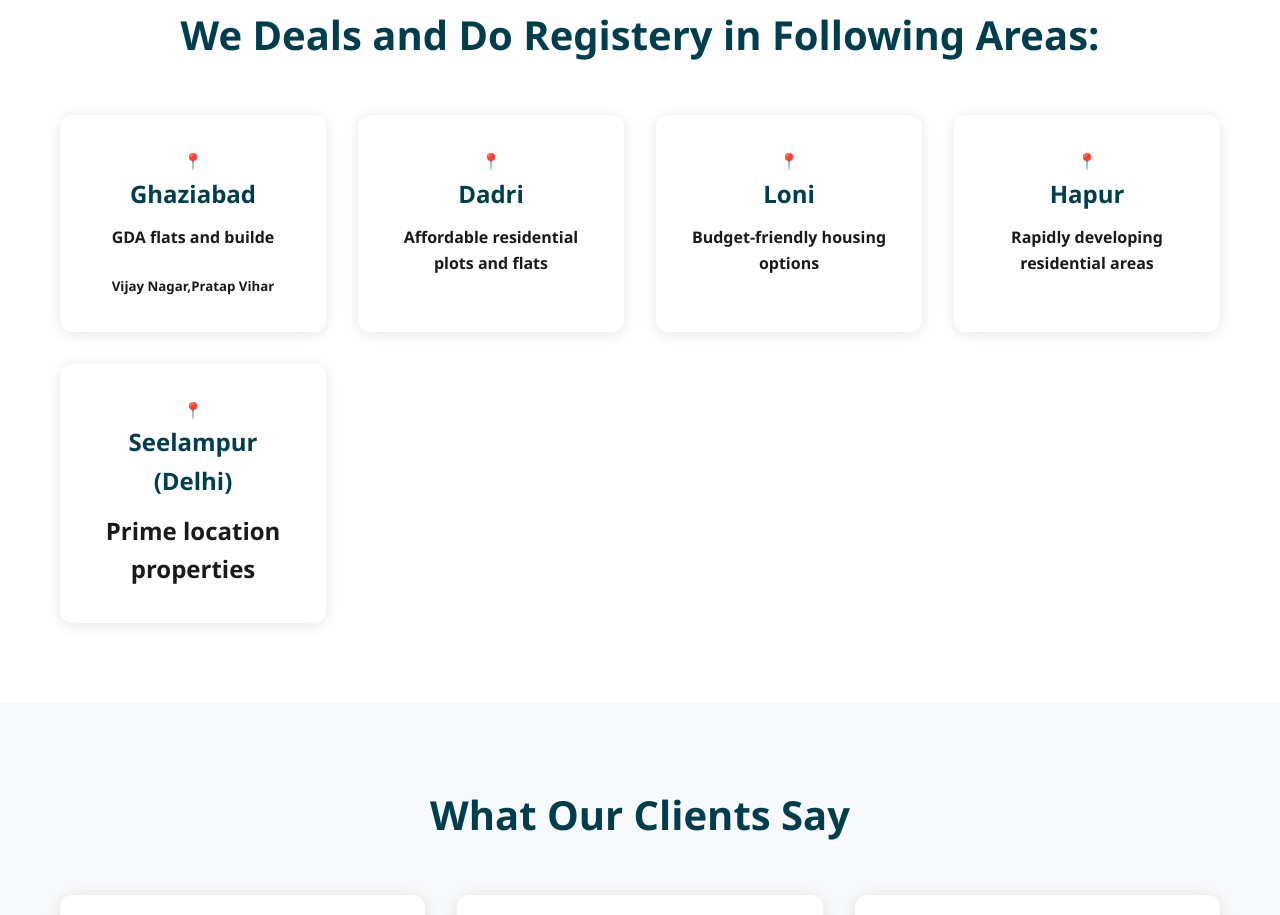
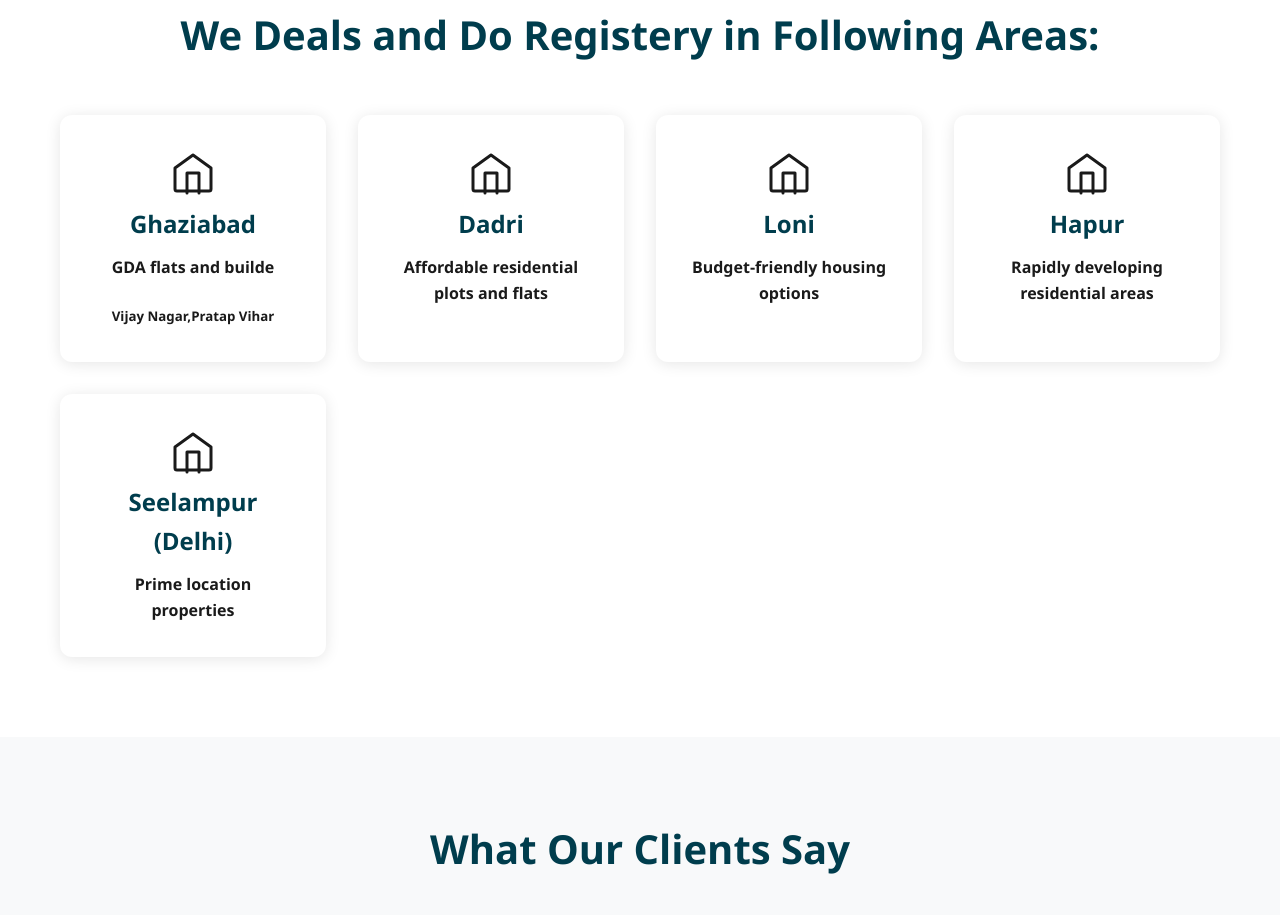
Before and after one commit to codewithakash-09/real-estate, a website: page frontend/index.html in a window 1280 px wide. Shown: the part 4385-5300 px from the top of the page. Drawn offline with nearby package versions, Linux system fonts and the light colour scheme; no server answers.

Commit message:
Replace location icons with SVG graphics

```diff
--- a/frontend/index.html
+++ b/frontend/index.html
@@ -236,34 +236,59 @@
             <div class="location-grid">
 
                 <div class="location-card">
-                    <span class="location-icon">📍</span>
+                    <span class="location-icon">
+                        <svg viewBox="0 0 24 24" width="48" height="48" fill="none" stroke="currentColor" stroke-width="1.5" stroke-linecap="round" stroke-linejoin="round">
+            <path d="M3 9.5L12 3l9 6.5V20a1 1 0 0 1-1 1H4a1 1 0 0 1-1-1V9.5z"/>
+            <polyline points="9 22 9 12 15 12 15 22"/>
+        </svg>
+                    </span>
                     <h3>Ghaziabad</h3>
                     <h4>GDA flats and builde</h4><br>
                     <h5>Vijay Nagar,Pratap Vihar</h5>
                 </div>
 
                 <div class="location-card">
-                    <span class="location-icon">📍</span>
+                    <span class="location-icon">
+                      <svg viewBox="0 0 24 24" width="48" height="48" fill="none" stroke="currentColor" stroke-width="1.5" stroke-linecap="round" stroke-linejoin="round">
+            <path d="M3 9.5L12 3l9 6.5V20a1 1 0 0 1-1 1H4a1 1 0 0 1-1-1V9.5z"/>
+            <polyline points="9 22 9 12 15 12 15 22"/>
+        </svg>
+                    </span>
                     <h3>Dadri</h3>
                     <h4>Affordable residential plots and flats</h4>
                 </div>
 
                 <div class="location-card">
-                    <span class="location-icon">📍</span>
+                    <span class="location-icon">
+                        <svg viewBox="0 0 24 24" width="48" height="48" fill="none" stroke="currentColor" stroke-width="1.5" stroke-linecap="round" stroke-linejoin="round">
+            <path d="M3 9.5L12 3l9 6.5V20a1 1 0 0 1-1 1H4a1 1 0 0 1-1-1V9.5z"/>
+            <polyline points="9 22 9 12 15 12 15 22"/>
+        </svg>
+                    </span>
                     <h3>Loni</h3>
                     <h4>Budget-friendly housing options</h4>
                 </div>
 
                 <div class="location-card">
-                    <span class="location-icon">📍</span>
+                    <span class="location-icon">
+                        <svg viewBox="0 0 24 24" width="48" height="48" fill="none" stroke="currentColor" stroke-width="1.5" stroke-linecap="round" stroke-linejoin="round">
+            <path d="M3 9.5L12 3l9 6.5V20a1 1 0 0 1-1 1H4a1 1 0 0 1-1-1V9.5z"/>
+            <polyline points="9 22 9 12 15 12 15 22"/>
+        </svg>
+                    </span>
                     <h3>Hapur</h3>
                     <h4>Rapidly developing residential areas</h4>
                 </div>
 
                 <div class="location-card">
-                    <span class="location-icon">📍</span>
+                    <span class="location-icon">
+                        <svg viewBox="0 0 24 24" width="48" height="48" fill="none" stroke="currentColor" stroke-width="1.5" stroke-linecap="round" stroke-linejoin="round">
+            <path d="M3 9.5L12 3l9 6.5V20a1 1 0 0 1-1 1H4a1 1 0 0 1-1-1V9.5z"/>
+            <polyline points="9 22 9 12 15 12 15 22"/>
+        </svg>
+                    </span>
                     <h3>Seelampur (Delhi)</h3>
-                    <h2>Prime location properties</h2>
+                    <h4>Prime location properties</h4>
                 </div>
 
             </div>
```
